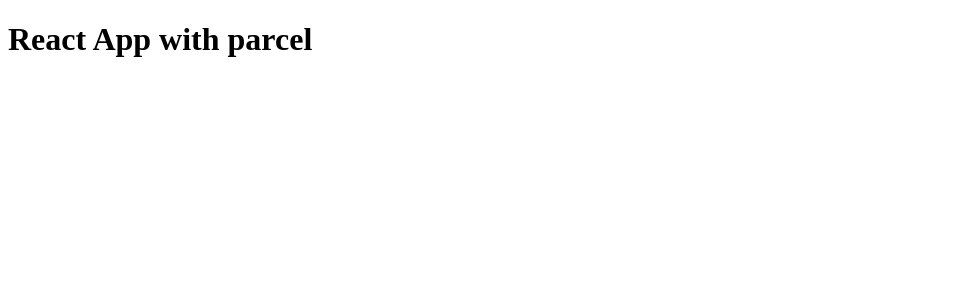
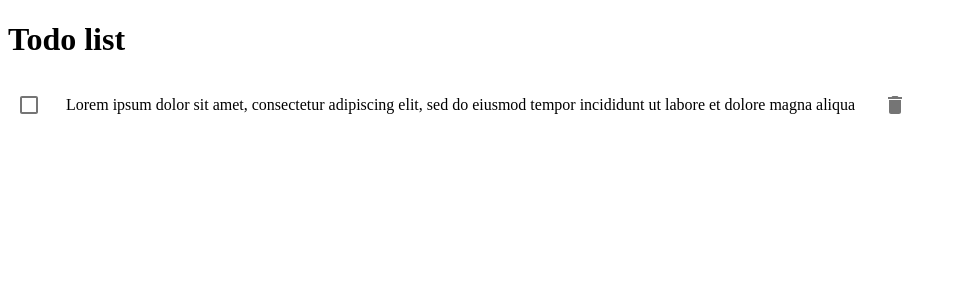
Before and after one commit to reactnatal/todolist-app, a React (Vite) app: page / in a window 1280 px wide. Shown: the top 300 px of the page, without its empty margins (0-956 px from the left). Built offline with nearby package versions, Linux system fonts and the light colour scheme.

Commit message:
Add todo item

```diff
--- a/src/App.js
+++ b/src/App.js
@@ -1,5 +1,11 @@
-import React from 'react'
+import React from 'react';
+import TodoItem from './components/TodoItem/TodoItem';
 
-const App= () => (<h1>React App with parcel</h1>)
+const App = () => (
+  <div>
+    <h1>Todo list</h1>
+    <TodoItem text='Lorem ipsum dolor sit amet, consectetur adipiscing elit, sed do eiusmod tempor incididunt ut labore et dolore magna aliqua' />
+  </div>
+);
 
-export default App
+export default App;
--- /dev/null
+++ b/src/components/TodoItem/TodoItem.js
@@ -0,0 +1,21 @@
+import React from 'react';
+
+import IconButton from '@material-ui/core/IconButton';
+import DeleteIcon from '@material-ui/icons/Delete';
+import Checkbox from '@material-ui/core/Checkbox';
+
+import './TodoItem.scss';
+
+const TodoItem = ({ text }) => {
+  return (
+    <div className="todo-item">
+      <Checkbox />
+      <p>{text}</p>
+      <IconButton aria-label="delete">
+        <DeleteIcon />
+      </IconButton>
+    </div>
+  );
+};
+
+export default TodoItem;
--- /dev/null
+++ b/src/components/TodoItem/TodoItem.scss
@@ -0,0 +1,10 @@
+.todo-item {
+  display: flex;
+  & p {
+    word-wrap: wrap;
+    padding: .5em;
+    @media (min-width: 768px) {
+      padding: 0 1em;
+    }
+  }
+}
```
